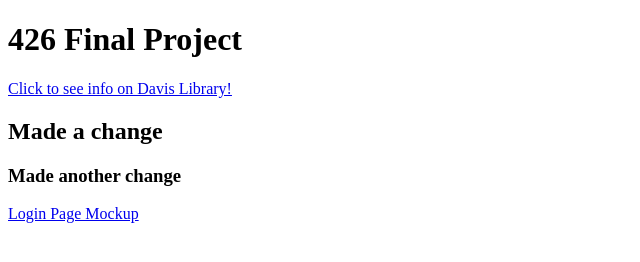
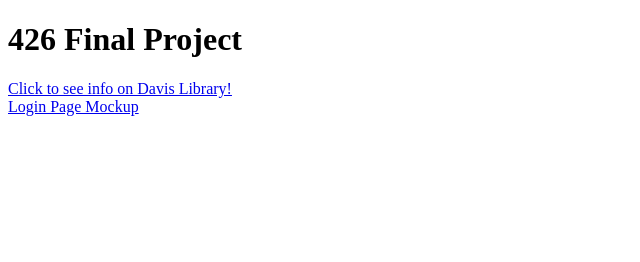
Before and after one commit to chelene3/426FinalProject, a website: page index.html in a window 1280 px wide. Shown: the whole page, without its empty margins (0-640 px from the left). Drawn offline with Linux system fonts and the light colour scheme.

Commit message:
Took out extra stuff on index page

```diff
--- a/index.html
+++ b/index.html
@@ -10,9 +10,7 @@
     <h1>426 Final Project</h1>
 
     <a href="./mock_location_page.html">Click to see info on Davis Library!</a>
-
-    <h2>Made a change</h2>
-    <h3>Made another change</h3>
+    <br>
     <a class="linker" href="./login.html">Login Page Mockup</a>
 
 </body>
```
Also changed, not shown: login.html (+2 -0 lines).
